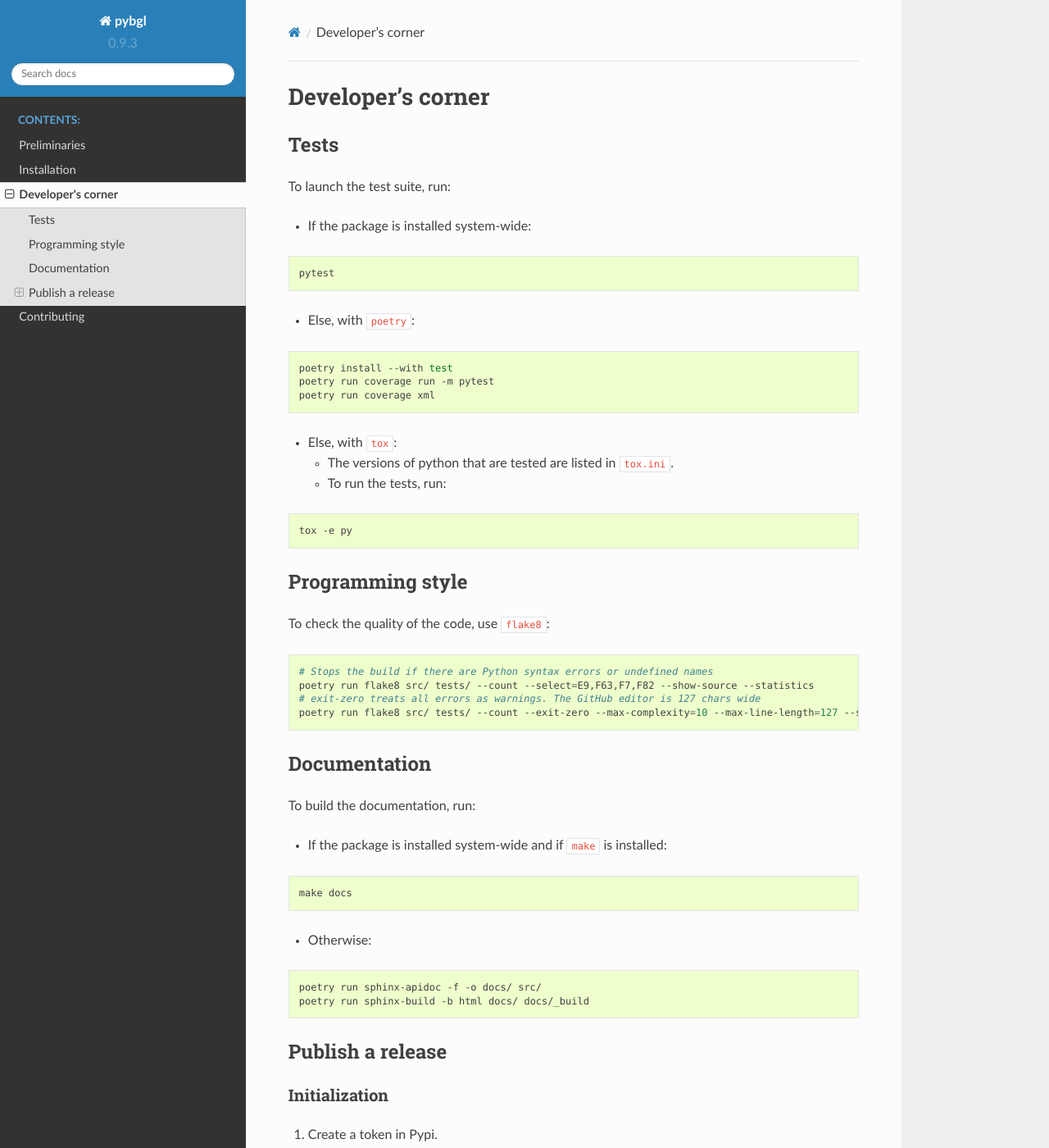
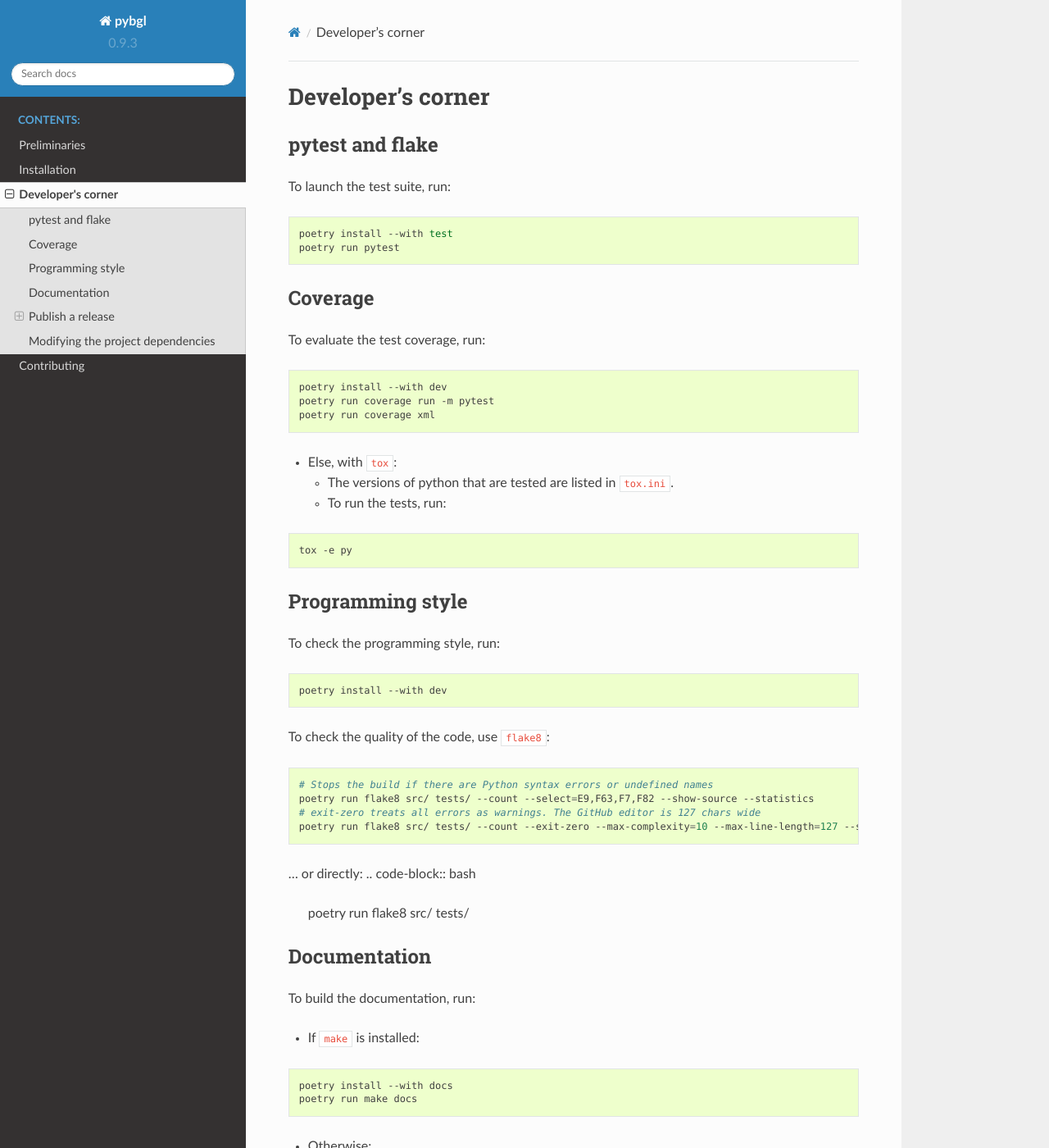
Before and after one commit to nokia/PyBGL, a Sphinx documentation site: the page built from docs/developers.md, in a window 1280 px wide and 1400 px high. Shown: the whole window at 82% size. Built offline with Sphinx 7.4.7 and the Read the Docs theme 2.0.0, drawn with Linux system fonts in a browser that asks for light colours; pages that are not in the unit, such as notebooks, are missing from menus; some of the changed text lies outside the part shown.

Commit message:
Improved documentation

````diff
--- a/docs/developers.md
+++ b/docs/developers.md
@@ -1,17 +1,19 @@
 # Developer's corner
-## Tests
+## pytest and flake
 
 To launch the test suite, run:
-* If the package is installed system-wide:
-
-```bash
-pytest
-```
-
-* Else, with `poetry`:
 
 ```bash
 poetry install --with test
+poetry run pytest
+```
+
+## Coverage
+
+To evaluate the test coverage, run:
+
+```bash
+poetry install --with dev
 poetry run coverage run -m pytest
 poetry run coverage xml
 ```
@@ -26,6 +28,12 @@ tox -e py
 
 ## Programming style
 
+To check the programming style, run:
+
+```bash
+poetry install --with dev
+```
+
 To check the quality of the code, use `flake8`:
 ```bash
 # Stops the build if there are Python syntax errors or undefined names
@@ -33,14 +41,19 @@ poetry run flake8 src/ tests/ --count --select=E9,F63,F7,F82 --show-source --sta
 # exit-zero treats all errors as warnings. The GitHub editor is 127 chars wide
 poetry run flake8 src/ tests/ --count --exit-zero --max-complexity=10 --max-line-length=127 --statistics
 ```
+... or directly:
+```bash
+poetry run flake8 src/ tests/
+```
 
 ## Documentation
 
 To build the documentation, run:
-* If the package is installed system-wide and if `make` is installed:
+* If `make` is installed:
 
 ```bash
-make docs
+poetry install --with docs
+poetry run make docs
 ```
 
 * Otherwise:
@@ -88,3 +101,15 @@ Alternatively, you could run:
 ```bash
 poetry publish
 ```
+
+## Modifying the project dependencies
+
+Update the `pyproject.toml` file. Then, run:
+```bash
+poetry lock
+poetry install
+```
+You could check the dependencies of your wheels thanks to `pkginfo`:
+```bash
+pkginfo -f requires_dist dist/*whl
+```
````
Also changed, not shown: docs/installation.md (+2 -2 lines).
